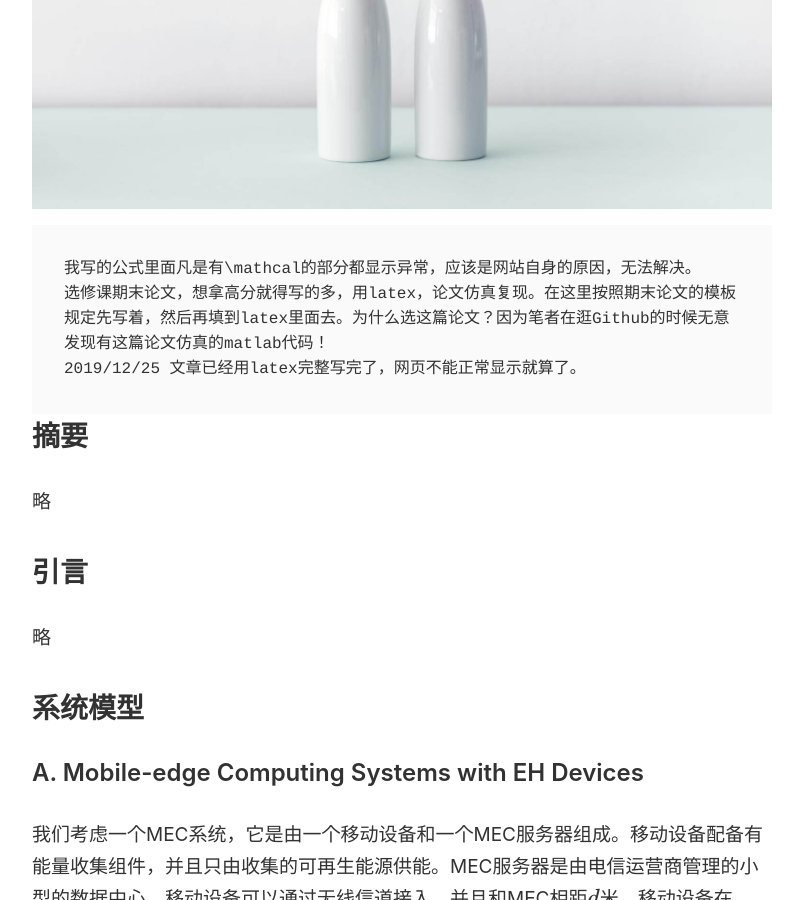
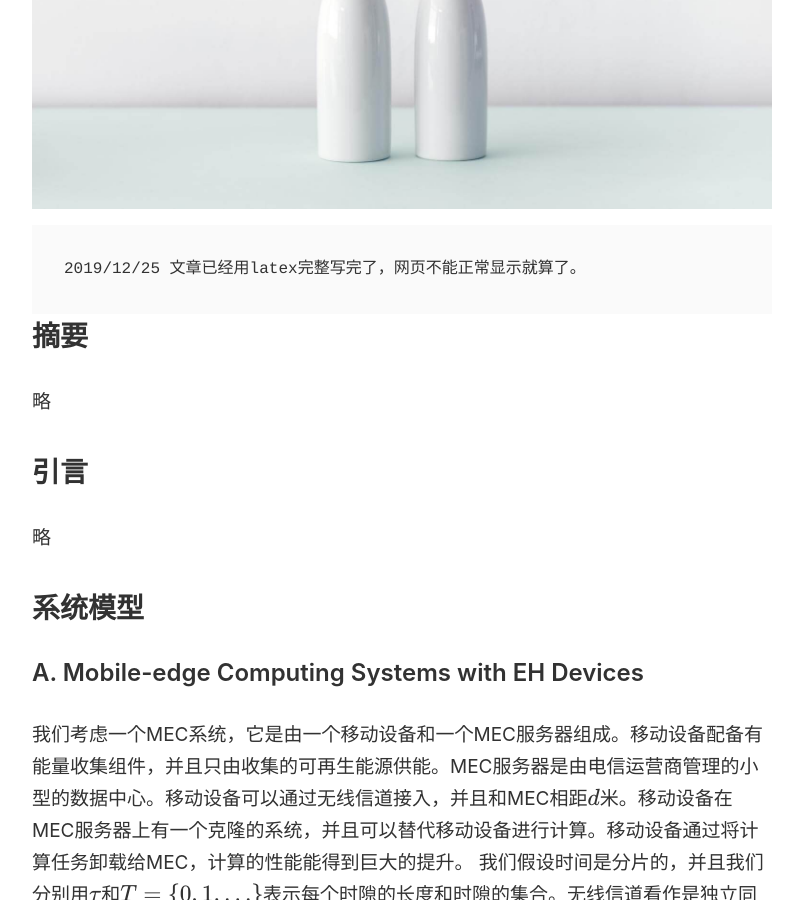
Before and after one commit to Wy-wangyan/Wy-wangyan.github.io, a Jekyll site: the page built from _posts/2019-12-21-LP-PAPAR.markdown, in a window 1280 px wide and 900 px high, scrolled down 524 px. Shown: the whole window, without its empty margins (274-1077 px from the left). Built offline with Jekyll 4.4.1, drawn with Linux system fonts in a browser that asks for light colours; formulas are drawn with MathJax 3.

Commit message:
Update 2019-12-21-LP-PAPAR.markdown

```diff
--- a/_posts/2019-12-21-LP-PAPAR.markdown
+++ b/_posts/2019-12-21-LP-PAPAR.markdown
@@ -6,8 +6,7 @@ image: '/images/posts/6.jpg'
 ---
 
 
-    我写的公式里面凡是有\mathcal的部分都显示异常，应该是网站自身的原因，无法解决。
-    选修课期末论文，想拿高分就得写的多，用latex，论文仿真复现。在这里按照期末论文的模板规定先写着，然后再填到latex里面去。为什么选这篇论文？因为笔者在逛Github的时候无意发现有这篇论文仿真的matlab代码！
+
     2019/12/25 文章已经用latex完整写完了，网页不能正常显示就算了。
 
 
```
